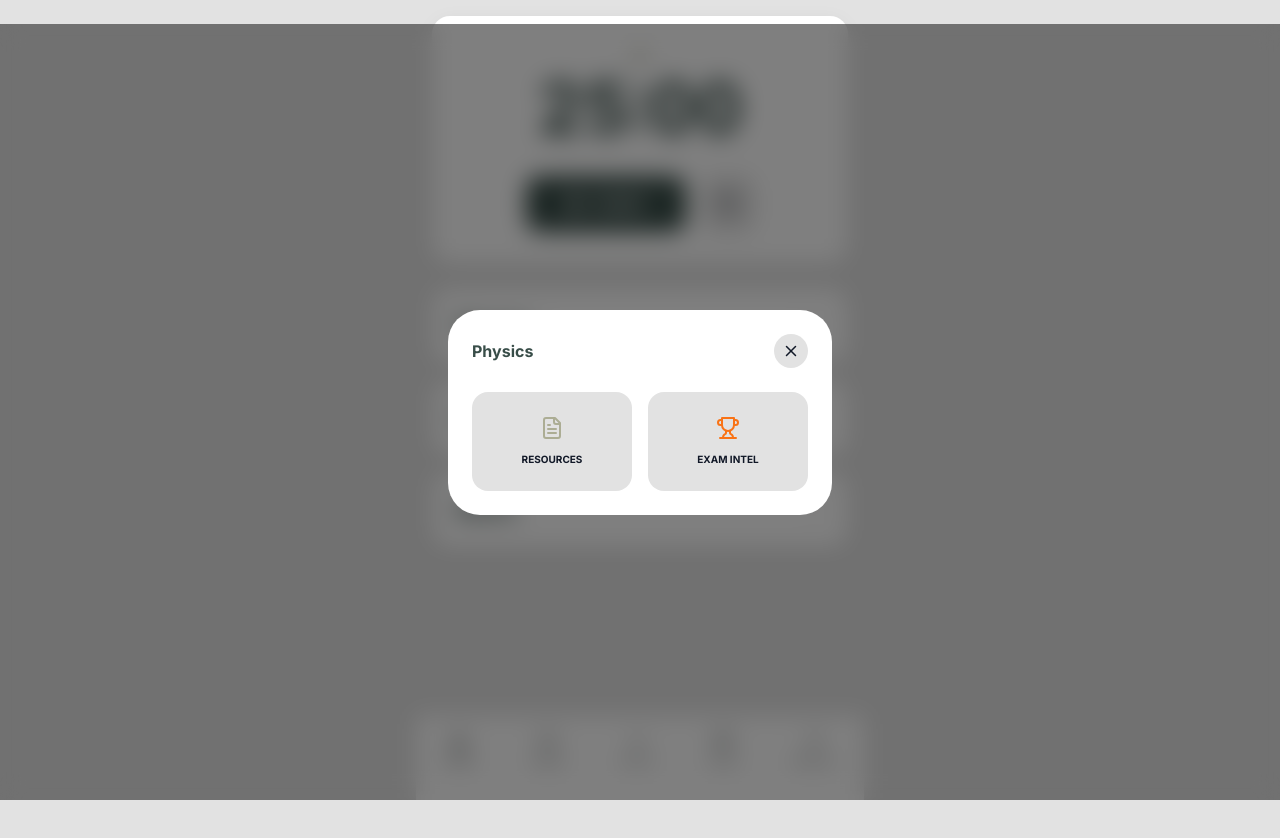
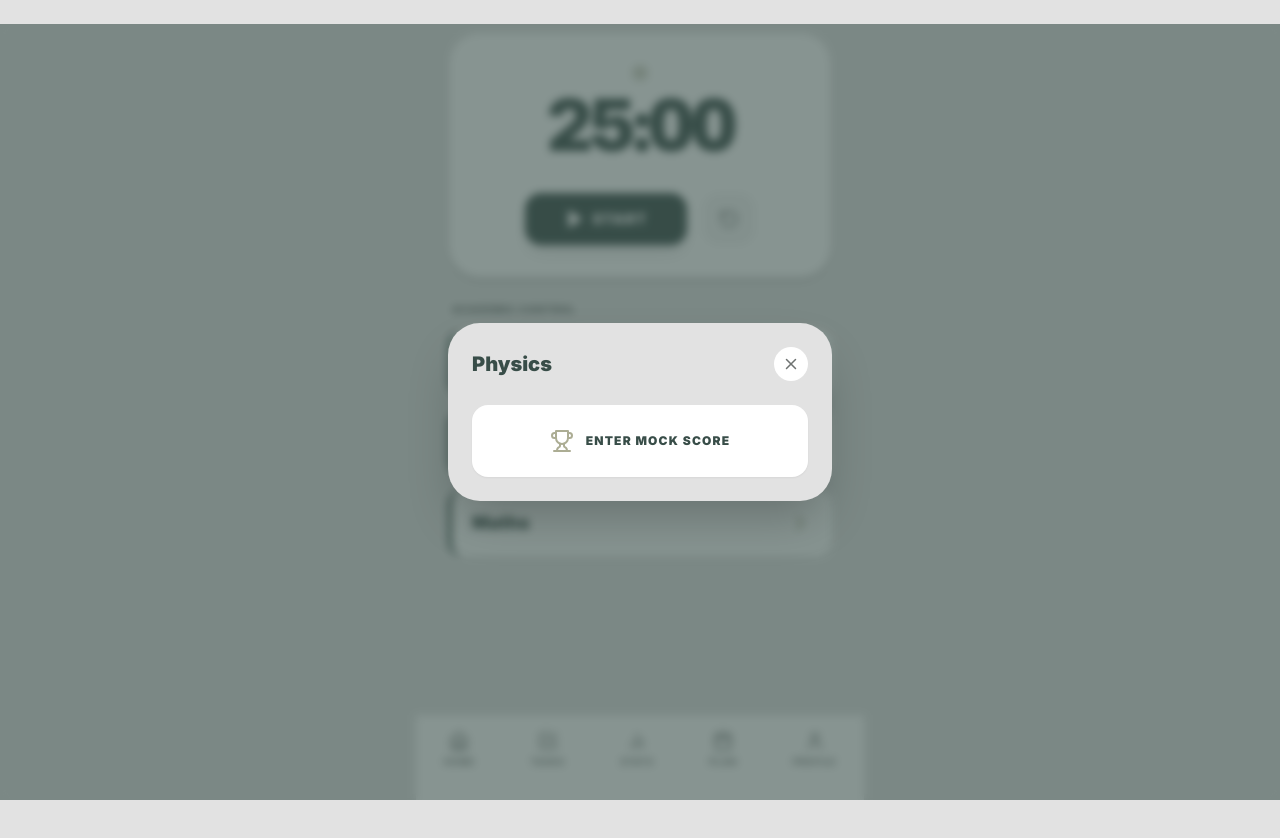
Before and after one commit to hetkeraliya/monkstudy, a Next.js app: page / in a window 1280 px wide. Both pictures are taken after a click on the element "Physics". Shown: the top 838 px of the page. Built offline with nearby package versions, Linux system fonts and the light colour scheme.

Commit message:
Update page.tsx

```diff
--- a/app/page.tsx
+++ b/app/page.tsx
@@ -2,162 +2,117 @@
 
 import { useState, useEffect } from "react";
 import { motion, AnimatePresence } from "framer-motion";
-import {
-  X, FileText, Video, Trophy, Calendar, Plus, Save,
-  ChevronRight, ExternalLink, Target, RotateCcw, Play, Pause
-} from "lucide-react";
+import { X, Trophy, Save, ChevronRight, Target, Play, Pause, RotateCcw } from "lucide-react";
 import { useStore } from "../store/useStore";
 import { vibrate } from "../lib/db";
 
 export default function Dashboard() {
   const [mounted, setMounted] = useState(false);
-  const { subjects, addXp, updateSubject } = useStore();
+  const { subjects, addXp, addMark } = useStore();
   const [timeLeft, setTimeLeft] = useState(25 * 60);
   const [isRunning, setIsRunning] = useState(false);
   const [activeSub, setActiveSub] = useState<any>(null);
-  const [view, setView] = useState<'menu' | 'resources' | 'exam'>('menu');
+  const [view, setView] = useState<'menu' | 'exam'>('menu');
 
+  // Hard-locked Marks System
   const [score, setScore] = useState("");
-  const [total, setTotal] = useState("");
-  const [examTitle, setExamTitle] = useState("");
-  const [examDate, setExamDate] = useState("");
-  const [examLevel, setExamLevel] = useState<'High' | 'Mid' | 'Low'>('High');
-  const [resTitle, setResTitle] = useState("");
-  const [resUrl, setResUrl] = useState("");
-  const [resType, setResType] = useState<'notes' | 'videos'>('notes');
+  const totalMarks = 300; // JEE Advanced Standard locked permanently
 
   useEffect(() => {
     setMounted(true);
     let interval: NodeJS.Timeout;
-    if (isRunning && timeLeft > 0) {
-      interval = setInterval(() => setTimeLeft((prev) => prev - 1), 1000);
-    } else if (timeLeft === 0) {
-      vibrate([100, 50, 100]);
-      setIsRunning(false);
-      addXp(50);
-      setTimeLeft(25 * 60);
-    }
+    if (isRunning && timeLeft > 0) interval = setInterval(() => setTimeLeft(p => p - 1), 1000);
+    else if (timeLeft === 0) { vibrate([100, 50, 100]); setIsRunning(false); addXp(50); setTimeLeft(25 * 60); }
     return () => clearInterval(interval);
   }, [isRunning, timeLeft, addXp]);
 
   if (!mounted) return null;
 
-  const getCountdown = (date: string) => {
-    if (!date) return null;
-    const diff = new Date(date).getTime() - new Date().getTime();
-    const days = Math.ceil(diff / (1000 * 60 * 60 * 24));
-    return days > 0 ? `${days}d` : days === 0 ? "Today" : "Passed";
-  };
-
-  const handleSaveResource = () => {
-    if (!resTitle || !resUrl || !activeSub) return;
-    const key = resType === 'notes' ? 'notes' : 'videos';
-    updateSubject(activeSub.id, { [key]: [...(activeSub[key] || []), { title: resTitle, url: resUrl }] });
-    setResTitle(""); setResUrl(""); vibrate(30);
-  };
-
-  const handleSaveExam = () => {
-    if (!examDate || !activeSub) return;
-    updateSubject(activeSub.id, {
-      exams: [...(activeSub.exams || []), { id: Date.now().toString(), type: examLevel, date: examDate, title: examTitle }]
-    });
-    setExamTitle(""); setExamDate(""); vibrate(40);
-  };
-
   const handleSaveMarks = () => {
-    if (!score || !total || !activeSub) return;
-    updateSubject(activeSub.id, {
-      marks: [...(activeSub.marks || []), { score: Number(score), total: Number(total), date: new Date().toISOString() }]
-    });
-    setScore(""); setTotal(""); vibrate(40);
+    const numScore = Number(score);
+    if (!score || numScore > 300 || numScore < 0 || !activeSub) {
+      vibrate([50, 50]); // Error vibration
+      return;
+    }
+    addMark(activeSub.id, numScore, totalMarks);
+    setScore("");
+    vibrate(40);
+    setView('menu');
   };
 
   return (
-    <div className="space-y-6">
-      <div className="matte-card p-8 flex flex-col items-center shadow-matte">
-        <Target size={16} className="text-monk-olive mb-2" />
-        <h2 className="text-7xl font-bold text-monk-dark tabular-nums">{Math.floor(timeLeft / 60)}:{(timeLeft % 60).toString().padStart(2, '0')}</h2>
+    <div className="space-y-6 pb-24 max-w-md mx-auto p-4 bg-[#E2E2E2] min-h-screen">
+
+      {/* Pomodoro Timer */}
+      <div className="bg-white p-8 rounded-[32px] flex flex-col items-center shadow-md border border-[#D8D4D5]">
+        <Target size={16} className="text-[#ACAD94] mb-2" />
+        <h2 className="text-7xl font-black text-[#384D48] tabular-nums tracking-tighter">
+          {Math.floor(timeLeft / 60)}:{(timeLeft % 60).toString().padStart(2, '0')}
+        </h2>
         <div className="flex gap-4 mt-8">
-          <button onClick={() => { vibrate(30); setIsRunning(!isRunning); }} className="matte-btn px-10 py-4 flex items-center gap-2">
+          <button onClick={() => { vibrate(30); setIsRunning(!isRunning); }} className="bg-[#384D48] text-white px-10 py-4 rounded-2xl flex items-center gap-2 active:scale-95 shadow-lg">
             {isRunning ? <Pause size={20} fill="currentColor" /> : <Play size={20} fill="currentColor" />}
-            <span className="font-bold">START</span>
+            <span className="font-black tracking-widest text-sm uppercase">START</span>
           </button>
-          <button onClick={() => setTimeLeft(25 * 60)} className="p-4 bg-monk-bg rounded-btn"><RotateCcw size={20} /></button>
+          <button onClick={() => setTimeLeft(25 * 60)} className="p-4 bg-[#F5F5F5] text-[#6E7271] rounded-2xl active:scale-95">
+            <RotateCcw size={20} />
+          </button>
         </div>
       </div>
 
-      <section className="space-y-4">
+      <section className="space-y-3">
+        <h3 className="text-[10px] font-black text-[#6E7271] uppercase tracking-widest px-1">Academic Control</h3>
         {subjects.map((sub) => (
-          <div key={sub.id} onClick={() => { vibrate(20); setActiveSub(sub); setView('menu'); }} className="matte-card p-6 flex justify-between items-center cursor-pointer active:scale-95">
-            <h2 className="text-xl font-bold text-monk-dark">{sub.name}</h2>
-            <ChevronRight className="text-monk-sand" />
+          <div key={sub.id} onClick={() => { vibrate(20); setActiveSub(sub); setView('menu'); }} className="bg-white p-5 rounded-2xl flex justify-between items-center cursor-pointer active:scale-95 transition-all shadow-sm border-l-4 border-[#384D48]">
+            <h2 className="text-lg font-black text-[#384D48]">{sub.name}</h2>
+            <ChevronRight className="text-[#ACAD94]" />
           </div>
         ))}
       </section>
 
+      {/* Pop-up Command Box */}
       <AnimatePresence>
         {activeSub && (
-          <div className="fixed inset-0 z-[100] flex items-center justify-center p-6">
-            <motion.div initial={{ opacity: 0 }} animate={{ opacity: 1 }} exit={{ opacity: 0 }} onClick={() => setActiveSub(null)} className="absolute inset-0 bg-black/50 backdrop-blur-md" />
-            <motion.div initial={{ scale: 0.9 }} animate={{ scale: 1 }} exit={{ scale: 0.9 }} className="relative w-full max-w-sm bg-white rounded-[32px] p-6 space-y-6">
+          <div className="fixed inset-0 z-[100] flex items-center justify-center p-4">
+            <motion.div initial={{ opacity: 0 }} animate={{ opacity: 1 }} exit={{ opacity: 0 }} onClick={() => setActiveSub(null)} className="absolute inset-0 bg-[#384D48]/60 backdrop-blur-sm" />
+            <motion.div initial={{ scale: 0.9, y: 20 }} animate={{ scale: 1, y: 0 }} exit={{ scale: 0.9, opacity: 0 }} className="relative w-full max-w-sm bg-[#E2E2E2] rounded-[32px] p-6 space-y-6 shadow-2xl">
               <div className="flex justify-between items-center">
-                <h3 className="font-bold text-monk-dark">{activeSub.name}</h3>
-                <button onClick={() => view === 'menu' ? setActiveSub(null) : setView('menu')} className="p-2 bg-monk-bg rounded-full"><X size={18} /></button>
+                <h3 className="font-black text-[#384D48] text-xl">{activeSub.name}</h3>
+                <button onClick={() => view === 'menu' ? setActiveSub(null) : setView('menu')} className="p-2 bg-white rounded-full text-[#6E7271]"><X size={18} /></button>
               </div>
 
               {view === 'menu' && (
-                <div className="grid grid-cols-2 gap-4">
-                  <button onClick={() => setView('resources')} className="flex flex-col items-center gap-3 p-6 bg-monk-bg rounded-2xl">
-                    <FileText className="text-monk-olive" />
-                    <span className="text-[10px] font-bold uppercase">Resources</span>
-                  </button>
-                  <button onClick={() => setView('exam')} className="flex flex-col items-center gap-3 p-6 bg-monk-bg rounded-2xl">
-                    <Trophy className="text-orange-500" />
-                    <span className="text-[10px] font-bold uppercase">Exam Intel</span>
-                  </button>
-                </div>
+                <button onClick={() => setView('exam')} className="w-full flex items-center justify-center gap-3 p-6 bg-white rounded-2xl shadow-sm">
+                  <Trophy className="text-[#ACAD94]" size={24} />
+                  <span className="text-xs font-black uppercase text-[#384D48] tracking-widest">Enter Mock Score</span>
+                </button>
               )}
 
-              {view === 'resources' && (
+              {/* 300 Max Marks Entry Logic */}
+              {view === 'exam' && (
                 <div className="space-y-4">
-                  <input type="text" placeholder="Title" value={resTitle} onChange={e => setResTitle(e.target.value)} className="w-full p-3 bg-monk-bg rounded-xl outline-none" />
-                  <input type="text" placeholder="Drive/YouTube Link" value={resUrl} onChange={e => setResUrl(e.target.value)} className="w-full p-3 bg-monk-bg rounded-xl outline-none" />
+                  <p className="text-[9px] font-black text-[#6E7271] uppercase tracking-widest text-center">JEE Advanced Mock Entry</p>
                   <div className="flex gap-2">
-                    <select value={resType} onChange={e => setResType(e.target.value as any)} className="flex-1 p-3 bg-monk-bg rounded-xl text-[10px] font-bold">
-                      <option value="notes">NOTES</option>
-                      <option value="videos">VIDEOS</option>
-                    </select>
-                    <button onClick={handleSaveResource} className="p-3 bg-monk-dark text-white rounded-xl"><Plus size={20} /></button>
-                  </div>
-                  <div className="max-h-40 overflow-y-auto space-y-2">
-                    {[...(activeSub.notes || []), ...(activeSub.videos || [])].map((res, i) => (
-                      <a key={i} href={res.url} target="_blank" className="flex items-center justify-between p-3 bg-monk-bg rounded-xl text-xs font-bold">
-                        {res.title} <ExternalLink size={12} />
-                      </a>
-                    ))}
-                  </div>
-                </div>
-              )}
-
-              {view === 'exam' && (
-                <div className="space-y-6">
-                  <div className="flex gap-2">
-                    <input type="number" placeholder="Score" value={score} onChange={e => setScore(e.target.value)} className="w-full p-3 rounded-xl bg-monk-bg outline-none" />
-                    <input type="number" placeholder="Total" value={total} onChange={e => setTotal(e.target.value)} className="w-full p-3 rounded-xl bg-monk-bg outline-none" />
-                    <button onClick={handleSaveMarks} className="p-3 bg-monk-dark text-white rounded-xl"><Save size={20} /></button>
-                  </div>
-                  <div className="space-y-2">
-                    <input type="text" placeholder="Exam Title" value={examTitle} onChange={e => setExamTitle(e.target.value)} className="w-full p-3 bg-monk-bg rounded-xl outline-none" />
-                    <div className="flex gap-2">
-                      <input type="date" value={examDate} onChange={e => setExamDate(e.target.value)} className="flex-1 p-3 bg-monk-bg rounded-xl outline-none" />
-                      <select value={examLevel} onChange={e => setExamLevel(e.target.value as any)} className="p-3 bg-monk-bg rounded-xl text-[10px] font-bold">
-                        <option value="High">HIGH</option>
-                        <option value="Mid">MID</option>
-                        <option value="Low">LOW</option>
-                      </select>
-                      <button onClick={handleSaveExam} className="p-3 bg-monk-dark text-white rounded-xl"><Plus size={20} /></button>
+                    <div className="flex-1 relative">
+                      <p className="text-[8px] font-bold text-[#6E7271] absolute top-2 left-3 uppercase">Obtained</p>
+                      <input
+                        type="number"
+                        value={score}
+                        onChange={e => {
+                          const val = Number(e.target.value);
+                          if (val <= 300) setScore(e.target.value); // Locks input above 300
+                        }}
+                        className="w-full pt-6 pb-2 px-3 rounded-xl bg-white outline-none font-black text-xl text-[#384D48]"
+                      />
+                    </div>
+                    <div className="flex-1 relative opacity-70">
+                      <p className="text-[8px] font-bold text-[#6E7271] absolute top-2 left-3 uppercase">Total Marks</p>
+                      <input type="number" value={totalMarks} disabled className="w-full pt-6 pb-2 px-3 rounded-xl bg-[#D8D4D5] outline-none font-black text-xl text-[#6E7271]" />
                     </div>
                   </div>
+                  <button onClick={handleSaveMarks} className="w-full p-4 bg-[#384D48] text-white rounded-xl flex items-center justify-center gap-2 font-black uppercase text-xs active:scale-95 transition-all">
+                    <Save size={16} /> Save Intel
+                  </button>
                 </div>
               )}
             </motion.div>
```
